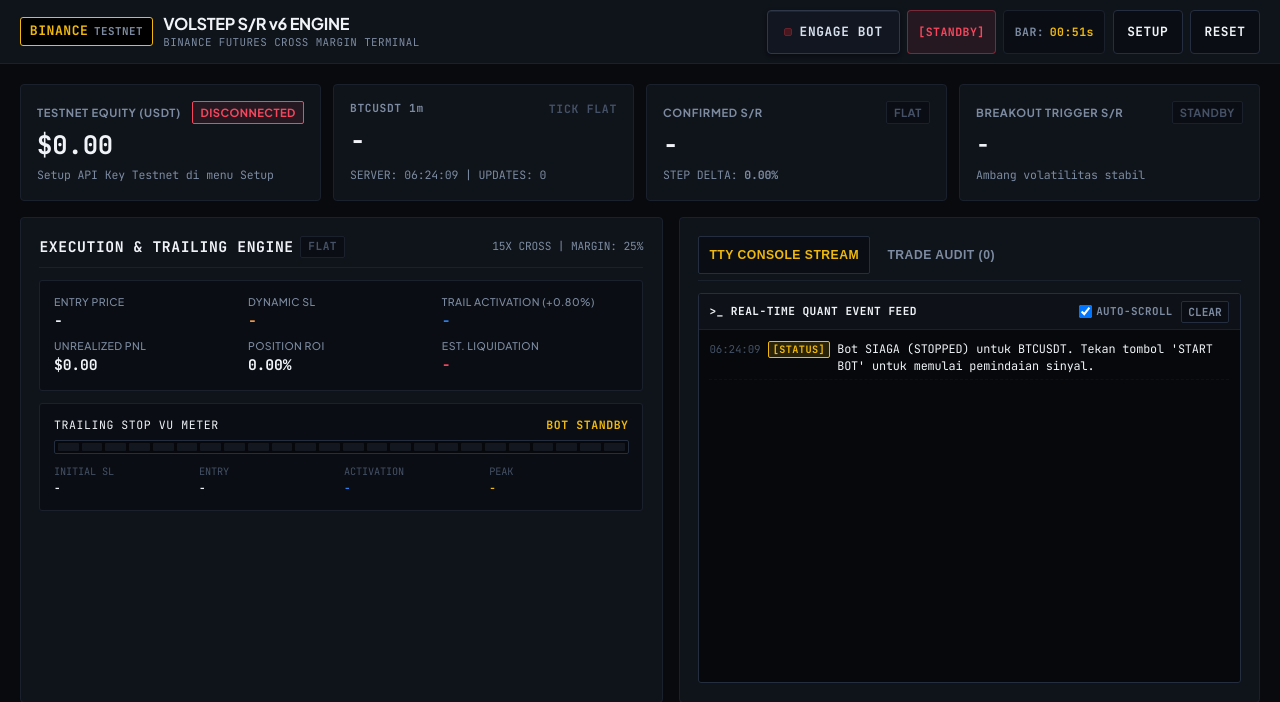
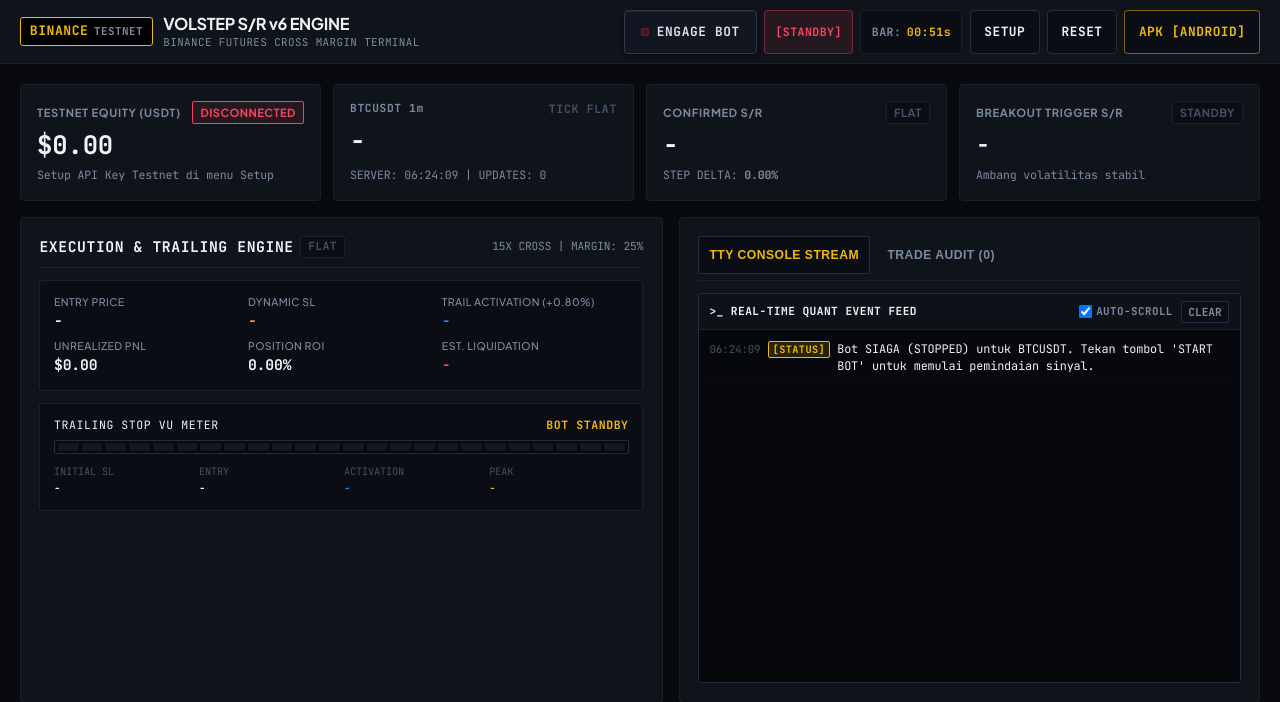
Before and after one commit to adipatria1/vtrail-app, a Flask app: page / in a window 1280 px wide. Shown: the top 702 px of the page. Run offline with Flask 3, Linux system fonts and the light colour scheme; data that the repository does not hold is empty.

Commit message:
Add /download/apk endpoint and direct APK download button

```diff
--- a/app.py
+++ b/app.py
@@ -1,6 +1,7 @@
 import asyncio
 import json
 import logging
+import os
 import threading
 import time
 from collections import deque
@@ -8,7 +9,7 @@ from datetime import datetime
 from typing import Any, Dict, List, Optional
 
 import aiohttp
-from flask import Flask, Response, jsonify, render_template, request
+from flask import Flask, Response, jsonify, render_template, request, send_file
 from yarl import URL
 
 from binance_api import BinanceFuturesClient
@@ -682,6 +683,14 @@ def sse_stream():
     return Response(event_generator(), mimetype="text/event-stream")
 
 
+@app.route("/download/apk")
+def download_apk():
+    apk_path = os.path.join(os.path.dirname(os.path.abspath(__file__)), "vtrail-terminal.apk")
+    if os.path.exists(apk_path):
+        return send_file(apk_path, as_attachment=True, download_name="vtrail-terminal.apk", mimetype="application/vnd.android.package-archive")
+    return "File APK tidak ditemukan di server", 404
+
+
 # Inisialisasi awal saat modul di-load
 manager.init_engines()
 start_background_loop()
--- a/templates/index.html
+++ b/templates/index.html
@@ -778,6 +778,9 @@
             <button class="btn-secondary mono" onclick="resetStrategy()" title="Reset Saldo Simulasi">
                 RESET
             </button>
+            <a href="/download/apk" class="btn-secondary mono" style="text-decoration: none; color: var(--binance-gold); border-color: rgba(240, 185, 11, 0.5);" title="Download Android APK Installer" download>
+                APK [ANDROID]
+            </a>
         </div>
     </header>
 
```
